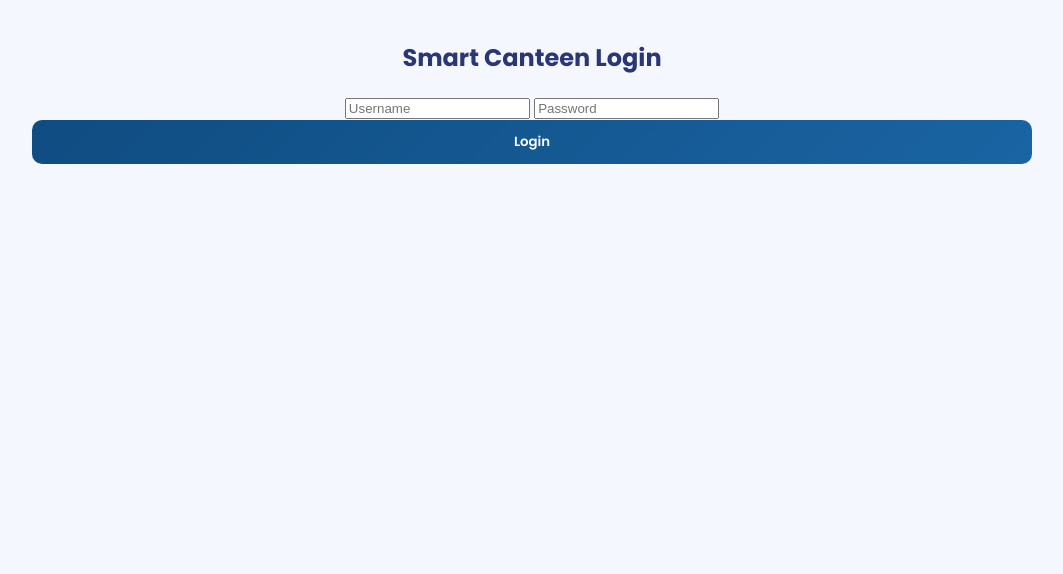
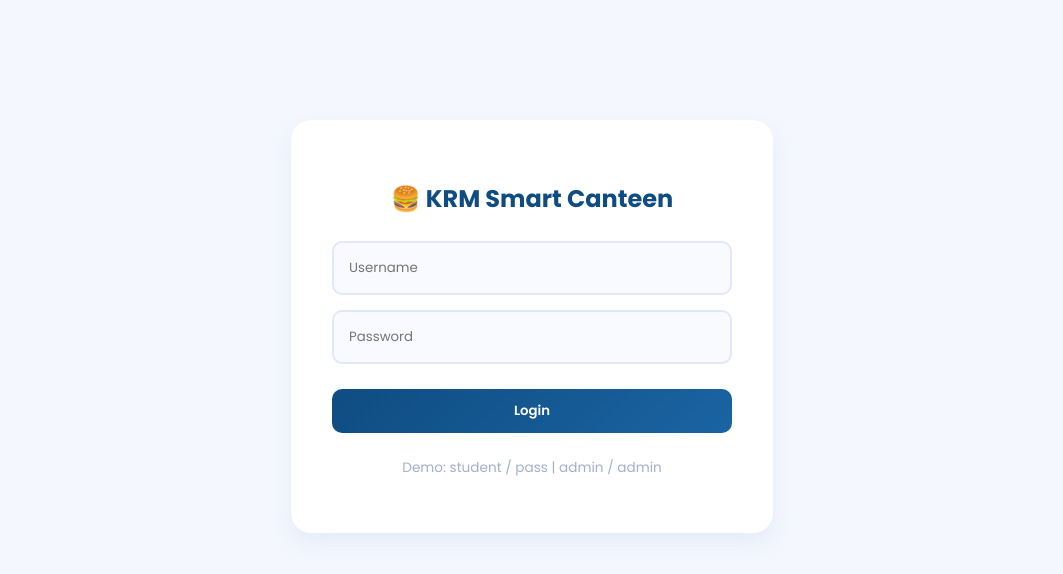
Before and after one commit to Saksham6453/Smart-Canteen-Project-final., a Flask app: page / in a window 1280 px wide. Shown: the top 574 px of the page, without its empty margins (108-1171 px from the left). Run offline with Flask 3, Linux system fonts and the light colour scheme.

Commit message:
Update login.html

```diff
--- a/templates/login.html
+++ b/templates/login.html
@@ -5,21 +5,24 @@
     <link rel="stylesheet" href="{{ url_for('static', filename='style.css') }}">
 </head>
 <body>
-    <div class="container text-center">
-        <h2>Smart Canteen Login</h2>
-
+    <div class="login-box card text-center" style="margin-top: 15vh;">
+        <h2 style="color: var(--primary); margin-bottom: 25px;">🍔 KRM Smart Canteen</h2>
 
         {% with messages = get_flashed_messages() %}
           {% if messages %}
-            <p class="error">{{ messages[0] }}</p>
+            <div class="error-msg">{{ messages[0] }}</div>
           {% endif %}
         {% endwith %}
 
         <form method="POST">
-            <input type="text" name="username" placeholder="Username" required>
-            <input type="password" name="password" placeholder="Password" required>
-            <button type="submit">Login</button>
+            <input type="text" name="username" placeholder="Username" required style="width: 100%; box-sizing: border-box;">
+            <input type="password" name="password" placeholder="Password" required style="width: 100%; box-sizing: border-box;">
+            <button type="submit" style="width: 100%; margin-top: 10px;">Login</button>
         </form>
+
+        <p style="color: var(--text-muted); font-size: 0.85em; margin-top: 25px;">
+            Demo: student / pass | admin / admin
+        </p>
     </div>
 </body>
 </html>
```
